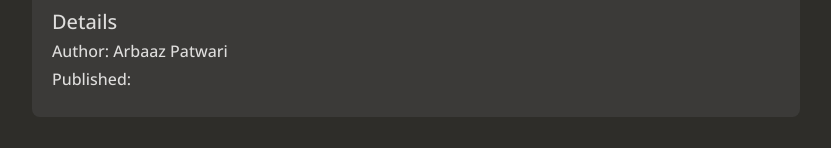
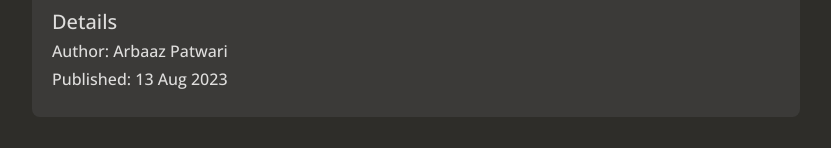
Before and after one commit to ArbaazPatwari/Portfolio, a plain HTML site: page subpages/Blog/blog-2-linux-virtual-private-server.html in a window 1280 px wide. Shown: the part 1497-1645 px from the top of the page, without its empty margins (224-1055 px from the left). Drawn offline with nearby package versions, Linux system fonts and the light colour scheme; files whose address does not match are found by name.

Commit message:
adding date for blog

```diff
--- a/subpages/Blog/blog-2-linux-virtual-private-server.html
+++ b/subpages/Blog/blog-2-linux-virtual-private-server.html
@@ -92,7 +92,7 @@
       <br />
       <h5>Details</h5>
       <h6>Author: Arbaaz Patwari</h6>
-      <h6>Published: </h6>
+      <h6>Published: 13 Aug 2023</h6>
     </article>
   </div>
 
```
